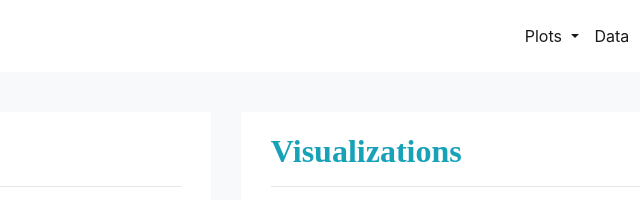
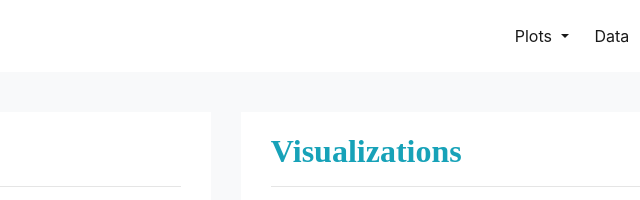
Before and after one commit to sonalifulzele/Unit-11-Assignment-Web, a plain HTML site: page Cloudiness.html in a window 1280 px wide. Shown: the top 200 px of the page, 515-1155 px from the left. Drawn offline with nearby package versions, Linux system fonts and the light colour scheme.

Commit message:
fixed menu padding

```diff
--- a/Cloudiness.html
+++ b/Cloudiness.html
@@ -19,7 +19,7 @@
 
             <div class="collapse navbar-collapse" id="navbarSupportedContent">
                 <ul class="navbar-nav ml-auto">
-                <li class="nav-item dropdown active">
+                <li class="nav-item dropdown active" style="padding: 0 10px;">
                     <a class="nav-link dropdown-toggle" href="#" id="navbarDropdown" role="button" data-toggle="dropdown" aria-haspopup="true" aria-expanded="false">
                             Plots
                     </a>
```
Also changed, not shown: Humidity.html (+1 -1 lines), MaxTemp.html (+1 -1 lines), WindSpeed.html (+1 -1 lines).
